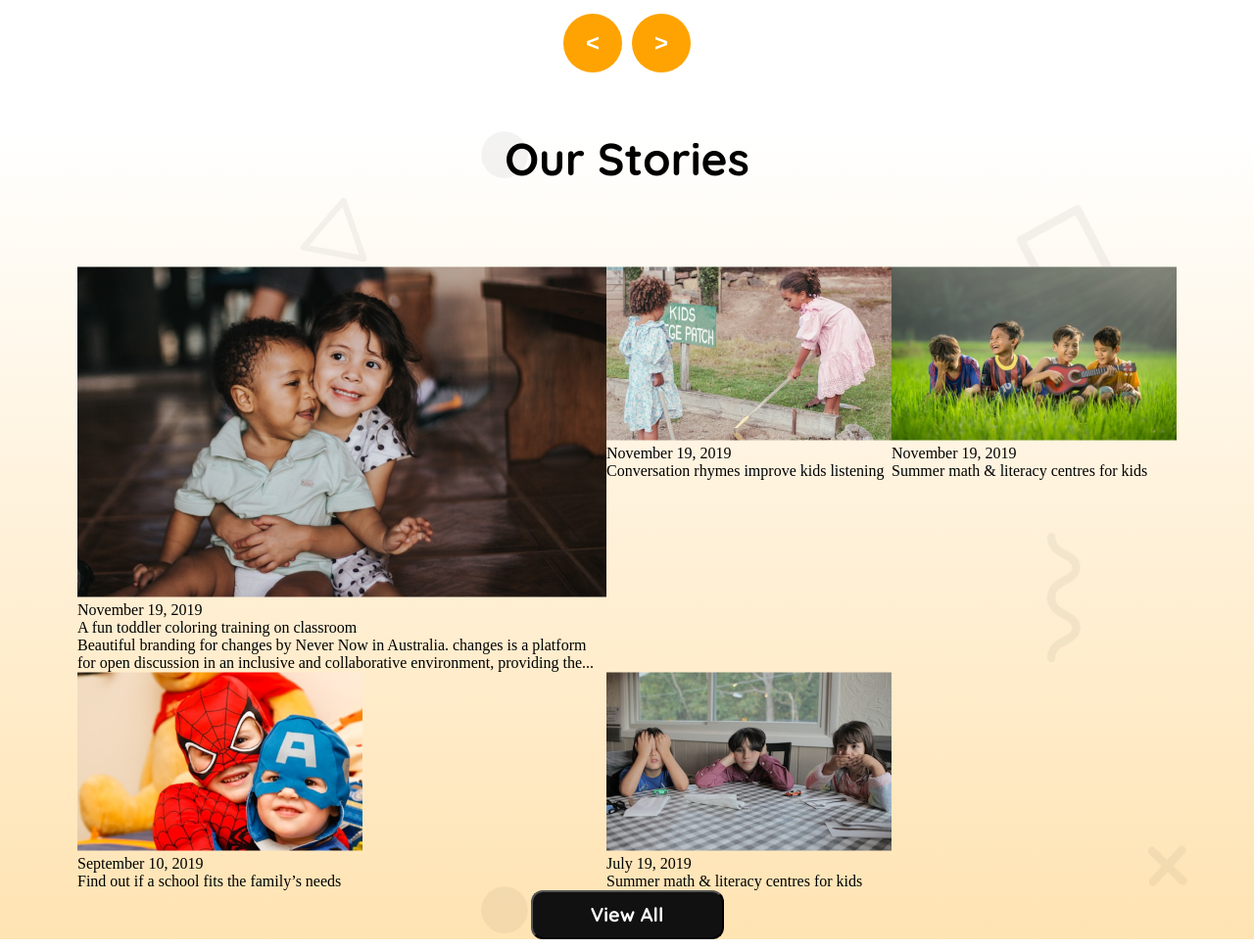
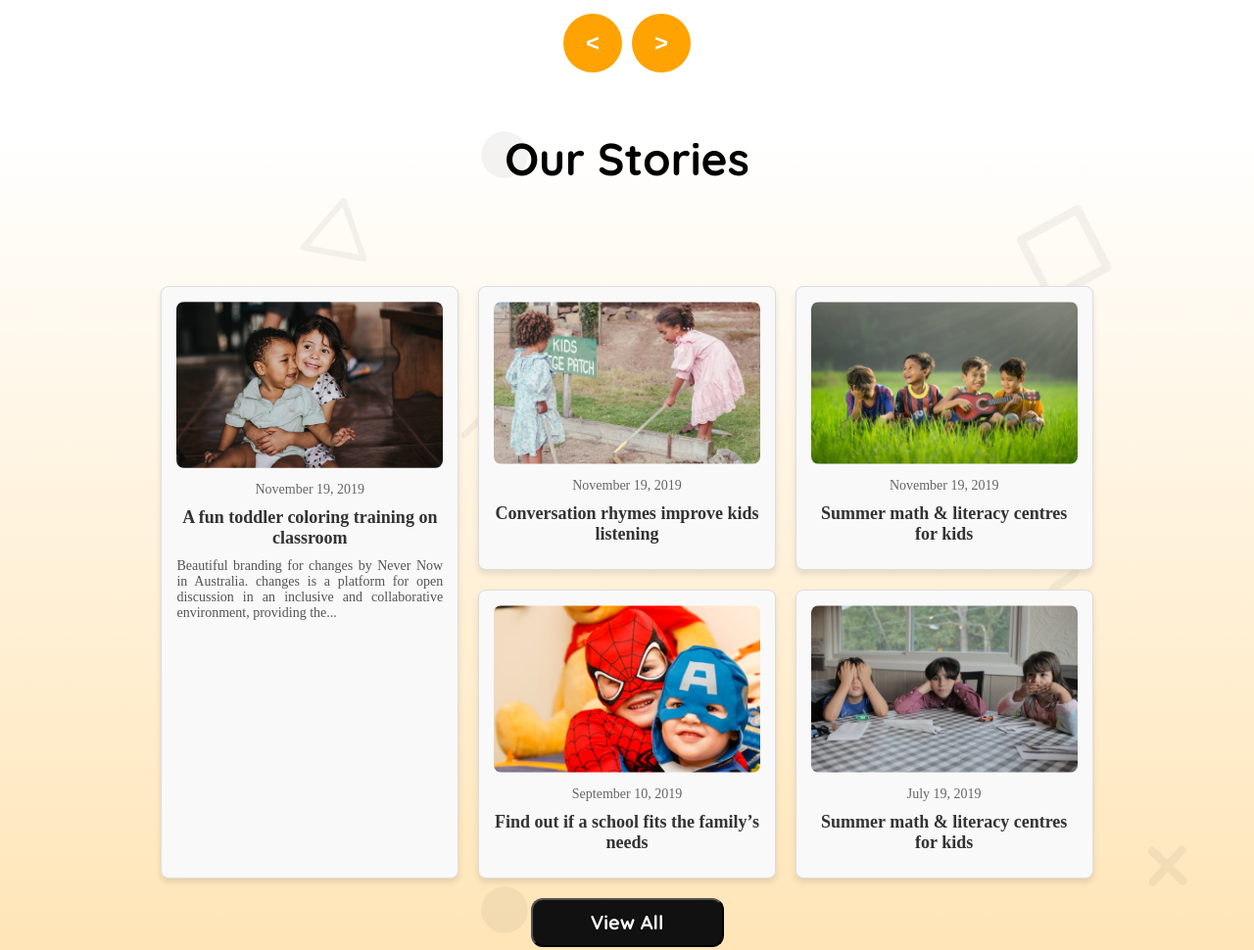
Before and after one commit to mrshanshuvo/ph_assignment_02, a plain HTML site: page index.html in a window 1280 px wide. Shown: the part 1380-2350 px from the top of the page at 98% size. Drawn offline with Linux system fonts and the light colour scheme.

Commit message:
completed almost the whole project

```diff
--- a/styles/style.css
+++ b/styles/style.css
@@ -326,9 +326,9 @@
 .stories-cn {
   background: url("../assets/bg.png"),
     linear-gradient(0deg, rgba(254, 163, 1, 0.3), rgba(255, 255, 255, 0.3) 100%);
+  padding-bottom: 60px;
 }
 .stories {
-  margin-bottom: 60px;
   margin-left: 140px;
   margin-right: 140px;
 
@@ -340,7 +340,50 @@
 
 .stories-container {
   display: grid;
-  grid-template-columns: 1fr repeat(2, 1fr);
+  grid-template-columns: repeat(auto-fit, minmax(250px, 1fr));
+  gap: 20px;
+  padding: 20px;
+}
+
+.stories-container > div {
+  background-color: #f9f9f9;
+  border: 1px solid #ddd;
+  border-radius: 8px;
+  padding: 15px;
+  box-shadow: 0 4px 6px rgba(0, 0, 0, 0.1);
+  display: flex;
+  flex-direction: column;
+  align-items: center;
+}
+
+.story1 {
+  grid-row: span 2;
+}
+
+.story-img img {
+  width: 100%;
+  height: auto;
+  border-radius: 8px;
+}
+
+.story-date {
+  margin-top: 10px;
+  font-size: 14px;
+  color: #666;
+}
+
+.og-story-title {
+  margin: 10px 0;
+  font-size: 18px;
+  font-weight: bold;
+  text-align: center;
+  color: #333;
+}
+
+.story-description {
+  font-size: 14px;
+  color: #555;
+  text-align: justify;
 }
 
 .stories-cn .story-btn button {
@@ -359,6 +402,7 @@
   letter-spacing: 0%;
   text-align: center;
 }
+
 /* footer styles */
 footer {
   background: rgb(255, 87, 230);
```
